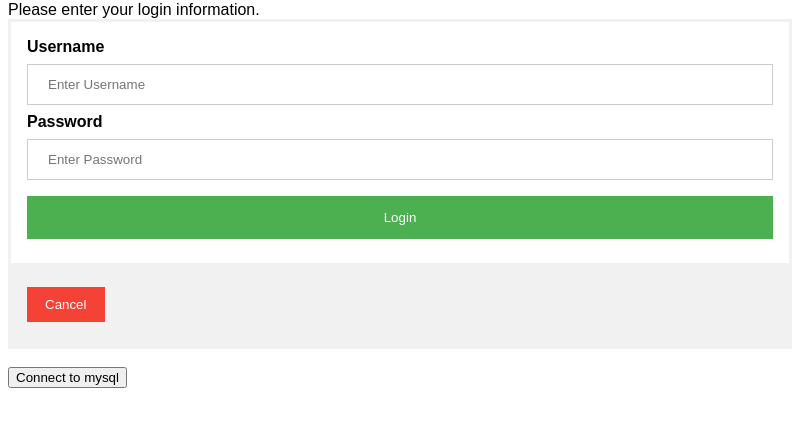
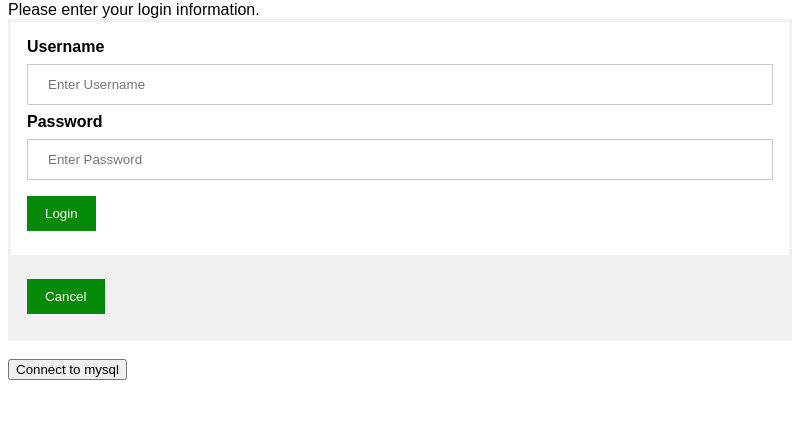
Before and after one commit to mayo17/DatabaseFinal, an Electron app: page login.html in a window 800 px wide. Shown: the part 79-506 px from the top of the page. Drawn offline with Linux system fonts and the light colour scheme.

Commit message:
updated css style

```diff
--- a/styles.css
+++ b/styles.css
@@ -11,22 +11,16 @@ input[type=text], input[type=password] {
 }
 
 button {
-  background-color: #4CAF50;
+  background-color: rgb(4, 138, 8);
   color: white;
-  padding: 14px 20px;
+  width: auto;
+  padding: 10px 18px;
   margin: 8px 0;
   border: none;
   cursor: pointer;
-  width: 100%;
 }
 
-button:hover {
-  opacity: 0.8;
-}
-
-.cancelbtn {
-  width: auto;
-  padding: 10px 18px;
+.cancel {
   background-color: #f44336;
 }
 
@@ -45,7 +39,7 @@ span.pass {
      display: block;
      float: none;
   }
-  .cancelbtn {
+  button {
      width: 100%;
   }
 }
```
